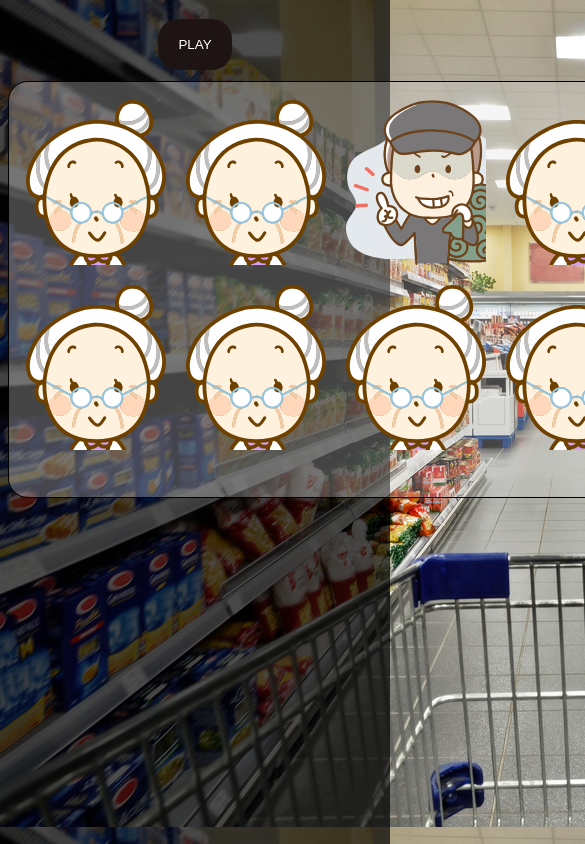
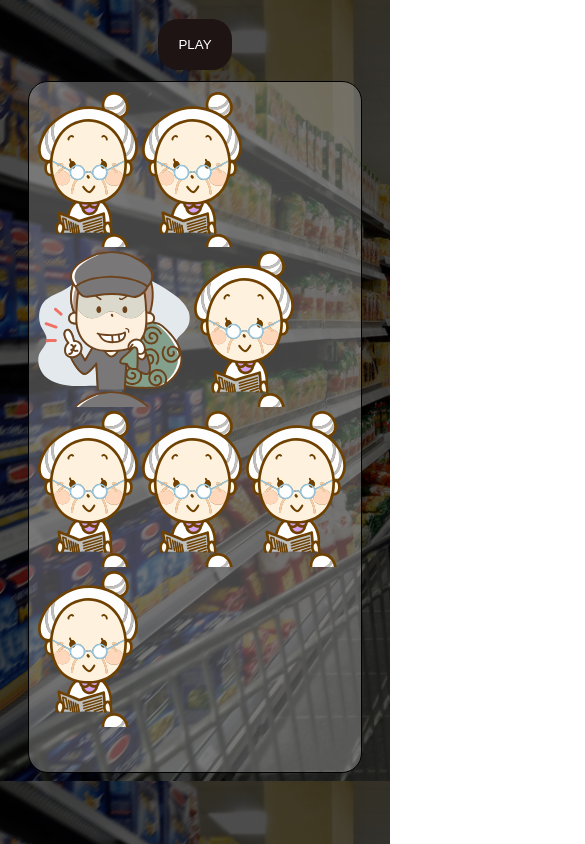
Before and after one commit to KristinaRev/-atch-the-thief, a plain HTML site: page index.html in a window 390 px wide. Both pictures are taken after a click on the button "PLAY". Shown: the top 844 px of the page, 585 px wide, since content can reach past the window. Drawn offline with Linux system fonts and the light colour scheme.

Commit message:
Добавлен адаптив

```diff
--- a/index.html
+++ b/index.html
@@ -7,7 +7,7 @@
     <meta name="theme-color" content="">
     <link rel="stylesheet" href="./style.css">
     <script src="./script.js" defer></script>
-  <title>Поймай вора</title>
+  <title>Сatch the thief</title>
   </head>
   <body>
 
--- a/style.css
+++ b/style.css
@@ -93,3 +93,35 @@ body {
     margin: 2px;
     padding: 0;
   }
+
+
+  @media (max-width: 700px) {
+
+    body {
+      max-height: 100vh;
+      background-size: cover;
+    }
+
+    #board {
+
+      height: 80vh;
+      width: 85%;
+      }
+
+  .character {
+    background: url('./assets/grandma.svg');
+    background-size: contain;
+    width: 96px;
+    height: 18vh;
+    padding: 2px;
+    margin: 2px;
+
+  }
+
+  .thief {
+    background: url('./assets/thief.svg');
+    background-size: contain;
+    width: 148px;
+  }
+
+  }
```
